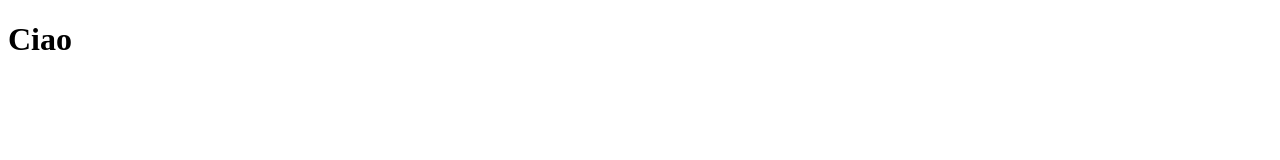
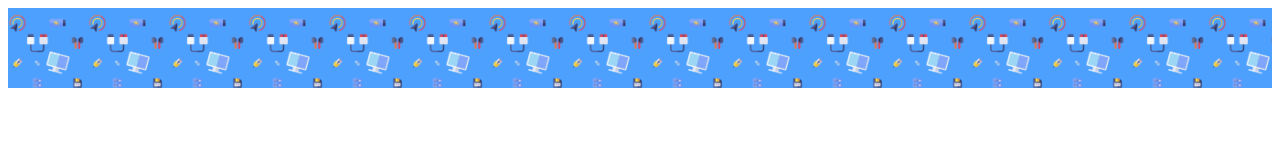
Before and after one commit to gianmarcocilia/html-css-booleaner, a plain HTML site: page index.html in a window 1280 px wide. Drawn offline with Linux system fonts and the light colour scheme.

Commit message:
add: header

```diff
--- a/css/style.css
+++ b/css/style.css
@@ -0,0 +1,10 @@
+/* HEADER */
+.pattern{
+    background-image: url(../img/pattern.png);
+    background-size: contain;
+}
+
+.container{
+    height: 80px;
+    background-color: rgb(78 160 255);
+}
--- a/index.html
+++ b/index.html
@@ -7,6 +7,26 @@
     <link rel="stylesheet" href="css/style.css">
 </head>
 <body>
-    <h1>Ciao</h1>
+    <!-- Header -->
+    <header>
+        <!-- Immagine pattern -->
+        <div class="container pattern">
+
+        </div>
+
+    </header>
+    <!-- /Header -->
+
+    <!-- Main -->
+    <main>
+
+    </main>
+    <!-- /Main -->
+
+    <!-- Footer -->
+    <footer>
+
+    </footer>
+    <!-- /Footer -->
 </body>
 </html>
```
Also changed, not shown: img/graph.jpg (added), img/logo.svg (added), img/monitor.jpg (added), img/pattern.png (added), img/tim-1.jpg (added), img/tim-2.jpg (added).
